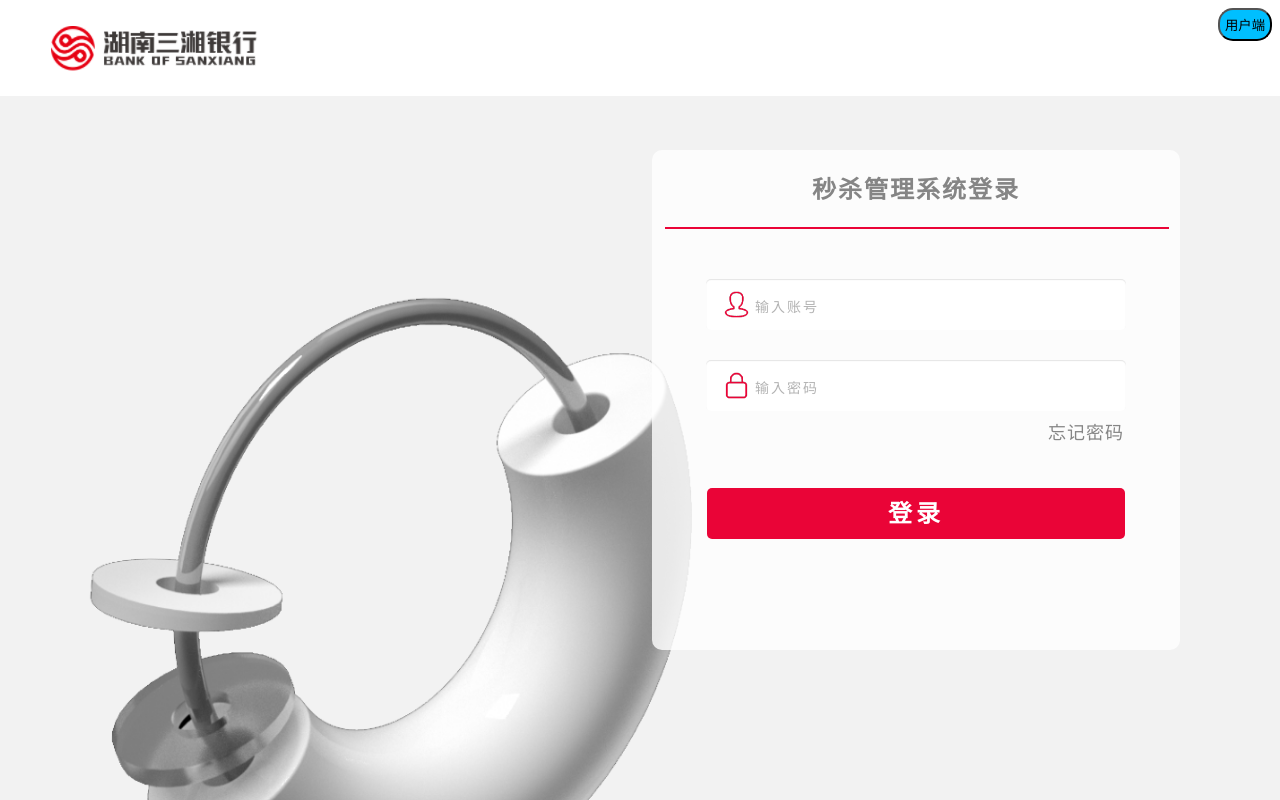
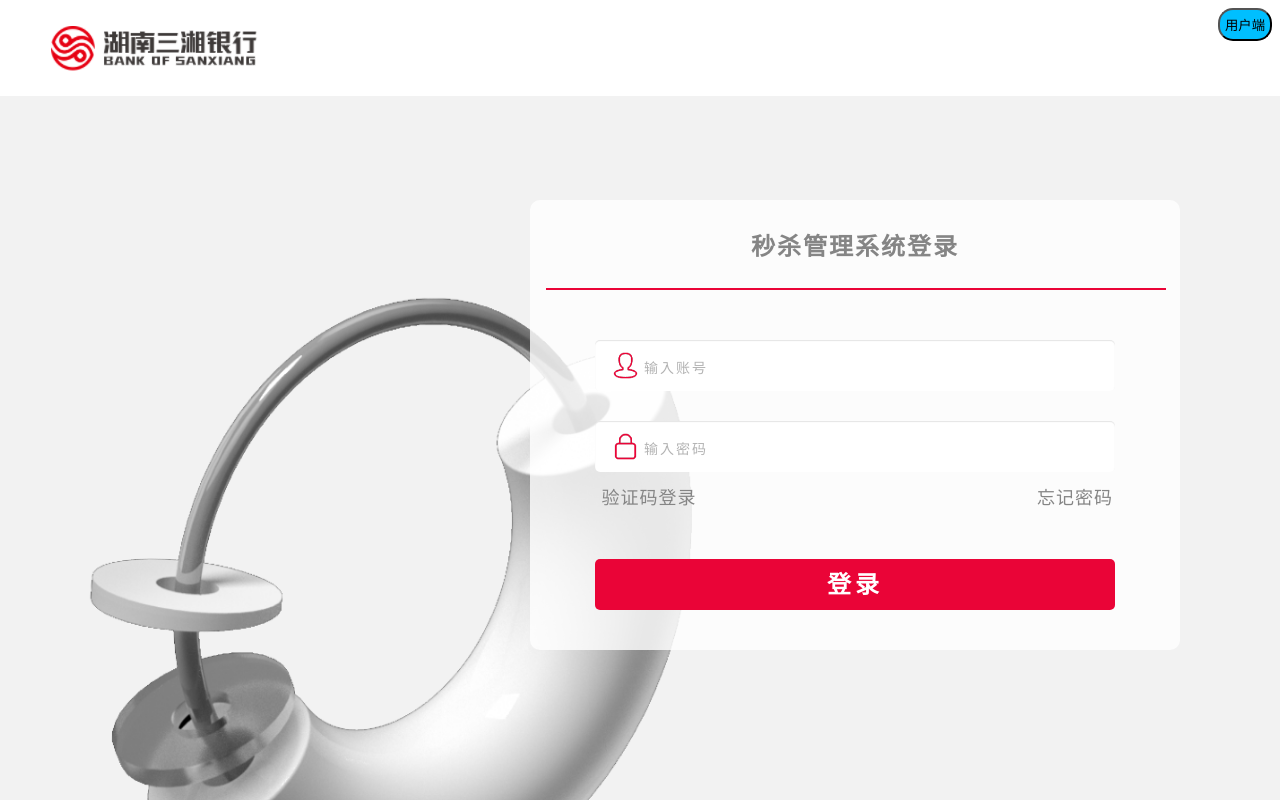
Before and after one commit to Southyang/bankseckill, a Vue app: page /bankmanager/login in a window 1280 px wide. Built offline with nearby package versions, Linux system fonts and the light colour scheme.

Commit message:
add managerlogin and interface 20220207

```diff
--- /dev/null
+++ b/src/pages/manager/ManagerInterface.vue
@@ -0,0 +1,17 @@
+<template>
+	<div class="managerinterface">
+		<h1> 123 </h1>
+	</div>
+</template>
+
+<script>
+export default {
+
+}
+</script>
+
+<style>
+.managerinterface{
+	margin-top: 100px;
+}
+</style>
--- a/src/pages/manager/ManagerLogin.vue
+++ b/src/pages/manager/ManagerLogin.vue
@@ -1,7 +1,7 @@
 <template>
   <div class="managerlogin">
     <button class="gotoother"
-            @click="gotouser">用户端</button>
+            @click="gotomanager">用户端</button>
     <img class="managerloginimg"
          src="../../assets/image/userloginimg.png">
     <div class="managerloginbox">
@@ -10,27 +10,58 @@
       </div>
       <div class="managerloginline">
       </div>
-      <div class="managerlogininputbox">
+      <div v-if="status === true"
+           class="managerlogininputbox">
         <div class="managerlogininput managername">
           <img src="../../assets/image/usernameicon.png"
                class="managericon">
           <input class="managerinput"
+                 type="text"
                  placeholder="输入账号"
-                 v-model="username">
+                 v-model="managername">
         </div>
         <div class="managerlogininput password">
           <img src="../../assets/image/passwordicon.png"
                class="managericon">
+          <form>
             <input class="managerinput"
                    placeholder="输入密码"
                    v-model="password"
-                 type="password">
+                   type="password"
+                   autocomplete="off">
+          </form>
         </div>
       </div>
+      <div v-else
+           class="managerlogininputbox">
+        <div class="managerlogininput managername">
+          <img src="../../assets/image/usernameicon.png"
+               class="managericon">
+          <input class="managerinput"
+                 type="text"
+                 placeholder="输入手机号"
+                 v-model="managername">
+        </div>
+        <div class="flex1">
+          <div class="managerlogininput vcode">
+            <img src="../../assets/image/passwordicon.png"
+                 class="managericon">
+            <input class="managerinput vcode"
+                   placeholder="输入验证码"
+                   v-model="code">
+          </div>
+          <button class="getvcode"
+                  @click="getvcode"> 获取验证码 </button>
+        </div>
+      </div>
+      <div class="managerlogininfotext">
+        <div class="usephonevcode"
+             @click="usephonevcode"> {{text}} </div>
         <div class="managerloginforget"
              @click="modifymanagerpassowrd"> 忘记密码 </div>
+      </div>
       <div class="managerloginbuttonbox">
-        <button class="managerloginbutton managerbutton"
+        <button class="managerlogin managerloginbutton"
                 @click="managerlogin">登录</button>
       </div>
     </div>
@@ -38,31 +69,144 @@
 </template>
 
 <script>
+import qs from 'qs'
+import md5 from '../../assets/js/md5.min.js'
 export default {
-  name: 'ManagerLogin',
+  name: 'managerLogin',
   data () {
     return {
-      username: '',
-      password: ''
+      managername: '',
+      password: '',
+      code: '',
+      status: true,
+      text: '验证码登录'
     }
   },
   methods: {
-    gotouser () {
-      this.$router.replace('/bankuser');
-      console.log('跳转到user')
+    gotomanager () {
+      this.$router.replace('/bankmanager');
+      console.log('跳转到manager')
+    },
+    usephonevcode () {
+      if (this.status === true) {
+        console.log('使用验证码登录')
+        this.text = '密码登录'
+        this.status = false
+      }
+      else {
+        console.log('使用密码登录')
+        this.text = '验证码登录'
+        this.status = true
+      }
+    },
+    getvcode () {
+      if (!this.managername === "")
+        return alert("用户名不能为空")
+      console.log("用户" + this.managername + "登录获取验证码")
+      this.$http.get("manager/sendCode",
+        {
+          params: {
+            id: this.managername
+          }
+        }).then(
+          response => {
+            console.log('请求成功了', response.data)
+            if (response.data.code === 200) {
+              // this.$bus.$emit('Toast', "验证码为:" + response.data.obj, "success")
+              this.$message.info("验证码为:" + response.data.obj)
+            }
+            else {
+              // this.$bus.$emit('Toast', "该手机未注册", "info")
+              this.$message.warning("该手机未注册")
+            }
+          },
+          error => {
+            console.log('请求失败了', error.message)
+            // this.$bus.$emit('Toast', "网络错误", "failed")
+            this.$message.error("网络错误")
+          }
+        )
     },
     modifymanagerpassowrd () {
-      console.log("管理员忘记密码，与后端交互修改密码")
+      this.$router.push('/bankmanager/forget')
+      console.log('跳转到用户修改密码界面')
     },
     managerlogin () {
-      console.log("管理员登录，与后端交互验证信息正误")
-      if (!this.username.trim() || !this.password.trim())
+      console.log("用户登录，与后端交互验证信息正误")
+
+      sessionStorage.setItem("managername", this.managername)
+      if (this.status === true) { //账号密码登录
+        if (!this.managername === "" || !this.password.trim())
           return alert("用户名和密码不能为空")
-      console.log("管理员名:" + this.username + " 密码:" + this.password)
+
+        console.log("用户名:" + this.managername + " 密码:" + this.password)
+        let salt = "1a2b3c4d"
+        let inputPass = this.password
+        let str = "" + salt.charAt(0) + salt.charAt(2) + inputPass + salt.charAt(5) + salt.charAt(4);
+        let passwordsalt = md5(str);
+        let data = {
+          mobile: this.managername,
+          password: passwordsalt
+        }
+        //发送post请求登录
+        /* this.$http.post('manager/toLogin1', qs.stringify(data)).then(
+          response => {
+            console.log(data)
             this.password = ''
+            console.log('请求成功了', response.data)
+            if (response.data.code !== 200) {
+              // this.$bus.$emit('Toast', "账号或密码错误", "failed")
+              this.$message.warning("账号或密码错误")
+            }
+            else {
+              // this.$bus.$emit('Toast', "登录成功", "success")
+              this.$message.success("登录成功")
+              this.$router.push('/bankmanager/interface')
+            }
           },
-    managerregister () {
-      console.log("管理员注册，与后端交互录入管理员信息")
+          error => {
+            console.log('请求失败了', error.message)
+            // this.$bus.$emit('Toast', "网络错误", "info")
+            this.$message.error("网络错误")
+          }
+        ) */
+        this.password = ''
+        this.$router.push('/bankmanager/interface')
+      }
+      else { //验证码登录
+        if (!this.managername === "" || !this.code.trim())
+          return alert("用户名和验证码不能为空")
+
+        let data = {
+          id: this.managername,
+          code: this.code
+        }
+        console.log("用户名:" + this.managername + " 验证码:" + this.code)
+        //发送post请求登录
+        /* this.$http.post('manager/toLogin2', qs.stringify(data)).then(
+          response => {
+            console.log(data)
+            this.code = ''
+            console.log('请求成功了', response.data)
+            if (response.data.code !== 200) {
+              // this.$bus.$emit('Toast', response.data.message, "failed")
+              this.$message.warning(response.data.message)
+            }
+            else {
+              // this.$bus.$emit('Toast', "登录成功", "success")
+              this.$message.success("登录成功")
+              this.$router.push('/bankmanager/interface')
+            }
+          },
+          error => {
+            console.log('请求失败了', error.message)
+            // this.$bus.$emit('Toast', "网络错误", "info")
+            this.$message.error("网络错误")
+          }
+        ) */
+        this.code = ''
+        this.$router.push('/bankmanager/interface')
+      }
     }
   }
 }
@@ -83,10 +227,10 @@ export default {
 
 .managerloginbox {
   position: absolute;
-  width: 528px;
-  height: 500px;
+  width: 650px;
+  height: 450px;
   right: 100px;
-  top: 150px;
+  top: 200px;
   /* bottom: 10vh; */
   background: rgba(255, 255, 255, 0.8);
   border-radius: 10px;
@@ -124,9 +268,9 @@ export default {
 }
 
 .managerlogininput {
-  width: 420px;
+  width: 80%;
   height: 51px;
-  margin-left: 54px;
+  margin-left: 10%;
   margin-top: 30px;
   background: #ffffff;
   box-shadow: inset 0px 1px 1px rgba(146, 146, 146, 0.25);
@@ -155,12 +299,36 @@ export default {
   box-shadow: 1px 1px 1px 1px #f2f2f2;
 }
 
-.managerloginforget {
-  width: 76px;
-  height: 20px;
-  margin-left: 75%;
-  margin-top: 3%;
+.vcode {
+  width: 55%;
+}
 
+.flex1 {
+  display: flex;
+  flex-direction: row;
+  justify-content: flex-start;
+}
+
+.getvcode {
+  width: 20%;
+  height: 51px;
+  font-family: Arial;
+  font-style: normal;
+  font-weight: normal;
+  font-size: 20px;
+  line-height: 15px;
+  /* or 67% */
+  color: #ea0437;
+  margin-left: 5%;
+  margin-top: 30px;
+  cursor: pointer;
+  background: #FFFFFF;
+  border: 2px solid #EA0437;
+  box-sizing: border-box;
+  border-radius: 5px;
+}
+
+.managerlogininfotext {
   font-family: Arial;
   font-style: normal;
   font-weight: normal;
@@ -172,21 +340,35 @@ export default {
 
   color: #858585;
   cursor: pointer;
+  margin-top: 3%;
+}
+
+.usephonevcode {
+  width: 95px;
+  height: 20px;
+  margin-left: 11%;
+  float: left;
+}
+
+.managerloginforget {
+  width: 76px;
+  height: 20px;
+  margin-left: 78%;
 }
 
 .managerloginbuttonbox {
   margin-top: 5%;
 }
 
-.managerloginbutton {
+.managerlogin {
   background: #ea0437;
   color: #ffffff;
 }
 
-.managerbutton {
-  width: 418px;
+.managerloginbutton {
+  width: 80%;
   height: 51px;
-  margin-left: 55px;
+  margin-left: 10%;
   margin-top: 15px;
   border-radius: 5px;
   border: none;
--- a/src/router/index.js
+++ b/src/router/index.js
@@ -21,6 +21,7 @@ import SettingPerson from '../pages/user/SettingPerson'
 import SettingAccount from '../pages/user/SettingAccount'
 import SettingArticle from '../pages/user/SettingArticle'
 import ManagerLogin from '../pages/manager/ManagerLogin'
+import ManagerInterface from '../pages/manager/ManagerInterface'
 
 //创建并暴露路由
 export default new VueRouter({
@@ -125,6 +126,10 @@ export default new VueRouter({
 				{
 					path: 'login',
 					component: ManagerLogin
+				},
+				{
+					path: 'interface',
+					component: ManagerInterface
 				}
 			]
 		},
```
Lines whose indentation alone changed are shown as unchanged.
